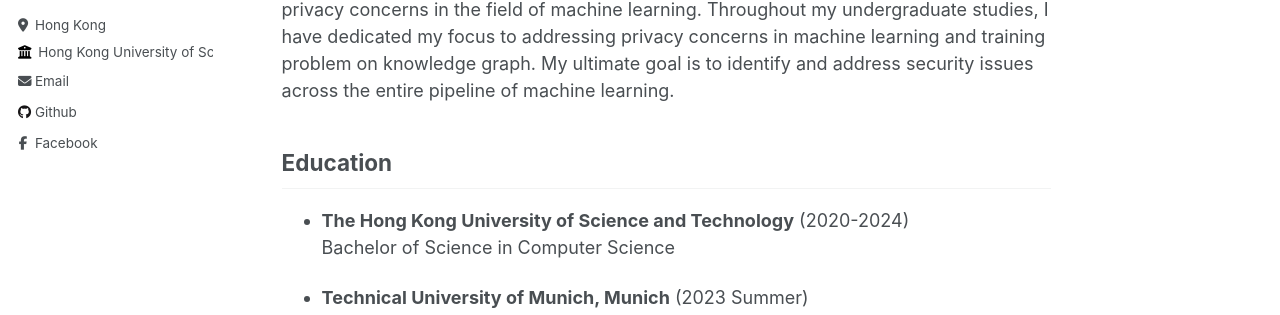
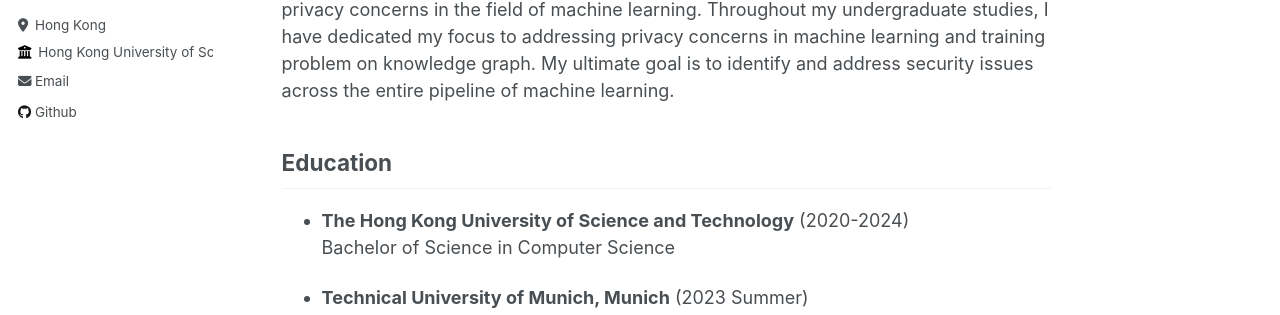
Before and after one commit to Egbertjing/Egbertjing.github.io, a Jekyll site: the page built from _pages/about.md, in a window 1280 px wide. Shown: the part 392-707 px from the top of the page. Built offline with Jekyll 4.4.1, drawn with Linux system fonts in a browser that asks for light colours.

Commit message:
Update _config.yml

```diff
--- a/_config.yml
+++ b/_config.yml
@@ -47,7 +47,7 @@ author:
 
   # Social media
   # bluesky          : "bsky.app" # Replace this with you Bluesky username
-  facebook         :  "Jing Huihao"
+  facebook         : # "Jing Huihao"
   flickr           : # Username
   foursquare       : # Username
   goodreads        : # Username
```
